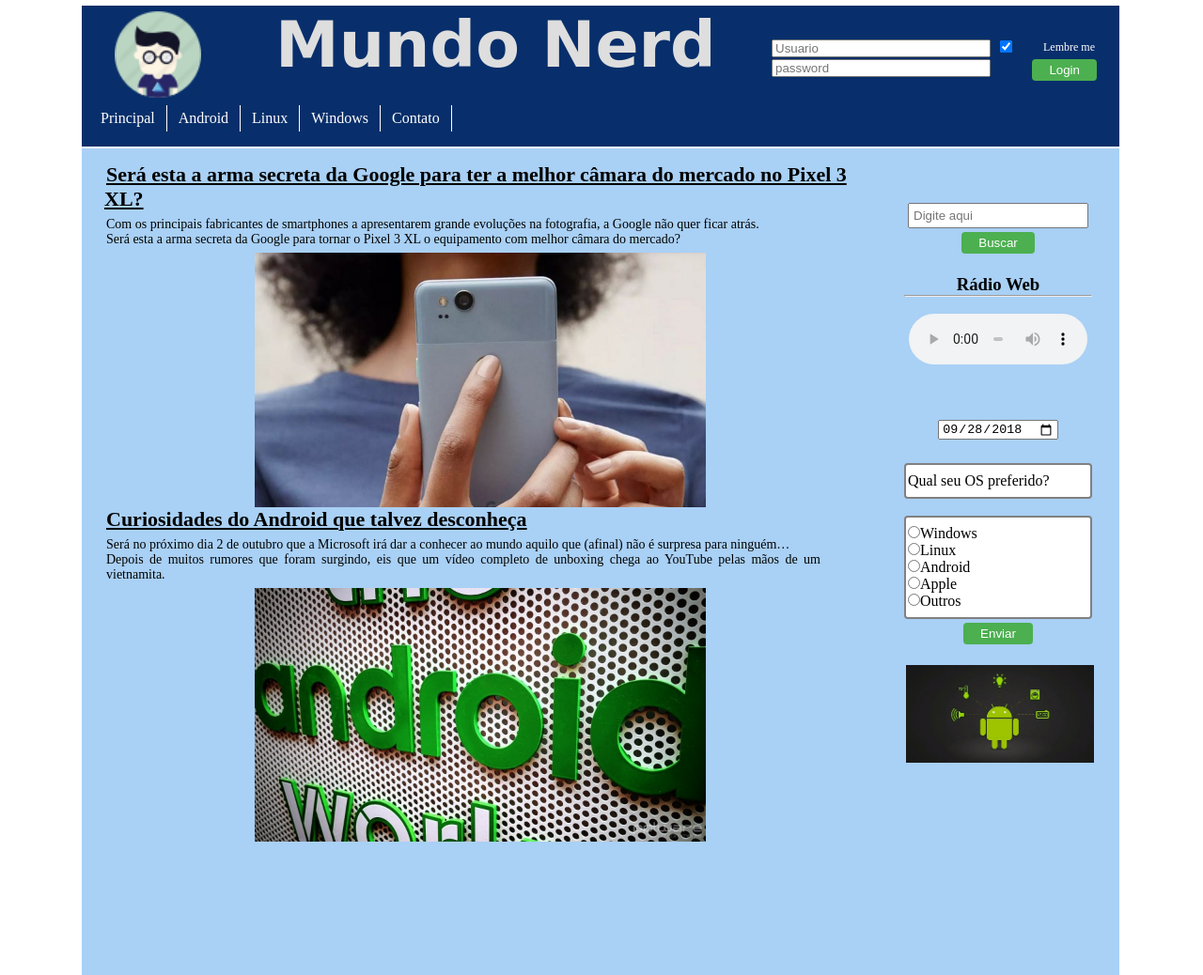
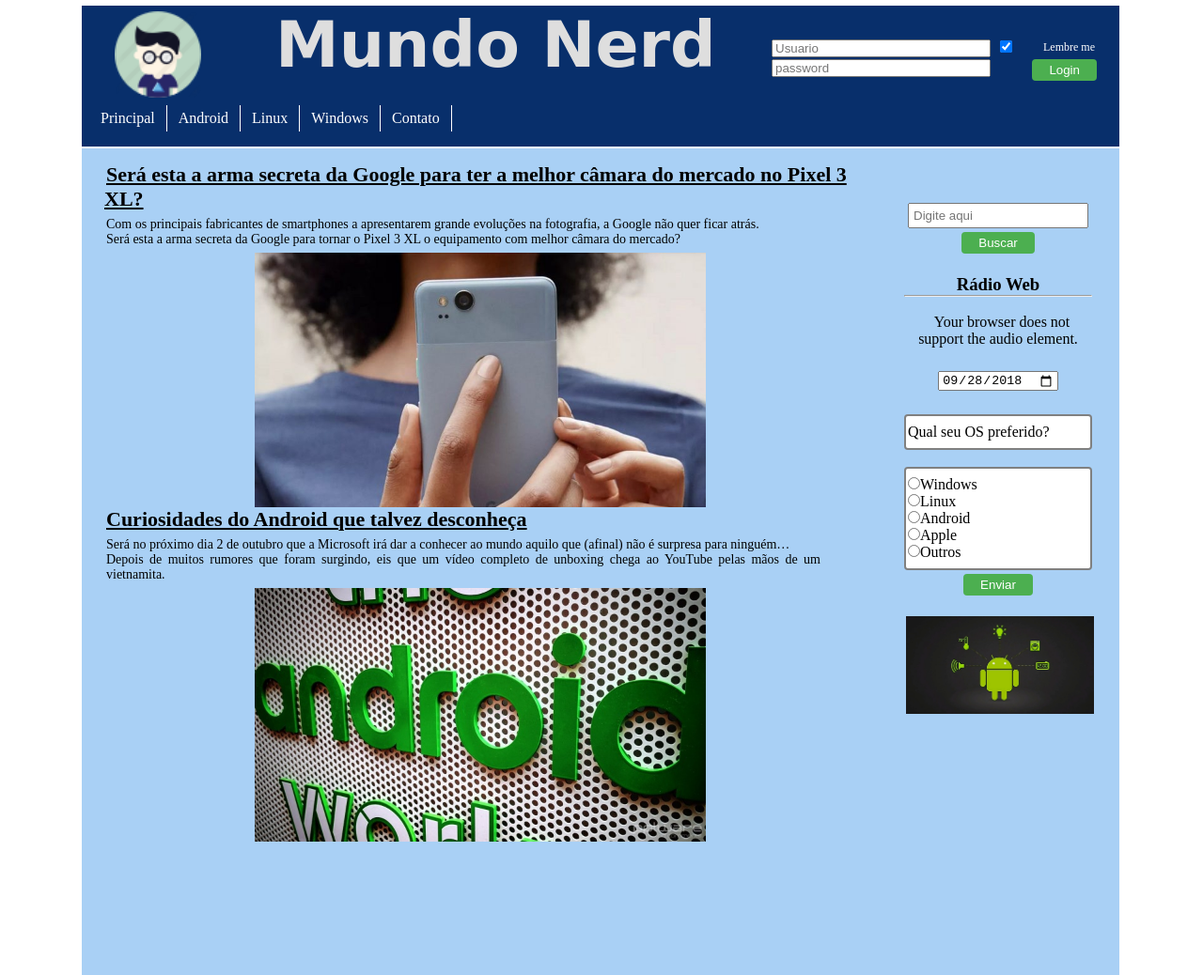
Before and after one commit to isaaclemos/intWeb1, a plain HTML site: page htm/android.htm in a window 1280 px wide. Shown: the top 1038 px of the page at 94% size. Drawn offline with Linux system fonts and the light colour scheme.

Commit message:
Add files via upload

```diff
--- a/htm/android.htm
+++ b/htm/android.htm
@@ -65,11 +65,10 @@
 				<br>
 					<h3>Rádio Web</h3>
 				<hr><br>
-				<audio controls>
-					<source src="horse.ogg" type="audio/ogg">
-						<source src="horse.mp3" type="audio/mpeg">
-							Your browser does not support the audio element.
-						</audio>
+				<source src="horse.ogg" type="audio/ogg">
+					<source src="http://mixmp3.crossradio.com.br:1102/live" type="audio/mpeg">
+						Your browser does not support the audio element.
+					</audio>
 						<input type="date" name="date" id="date" value="2018-09-28">
 						<div class="opinion">
 							Qual seu OS preferido?
```
Also changed, not shown: htm/android1.htm (+4 -5 lines), htm/android2.htm (+4 -5 lines), htm/contato.htm (+4 -5 lines), htm/dist.htm (+4 -5 lines), htm/linux1.htm (+4 -5 lines), htm/linux2.htm (+4 -5 lines), htm/tutorial.htm (+4 -5 lines), htm/ubuntu.htm (+4 -5 lines), htm/windows.htm (+4 -5 lines), htm/windows_1.htm (+4 -5 lines), htm/windows_2.htm (+4 -5 lines), htm/windows_3.htm (+4 -5 lines).
